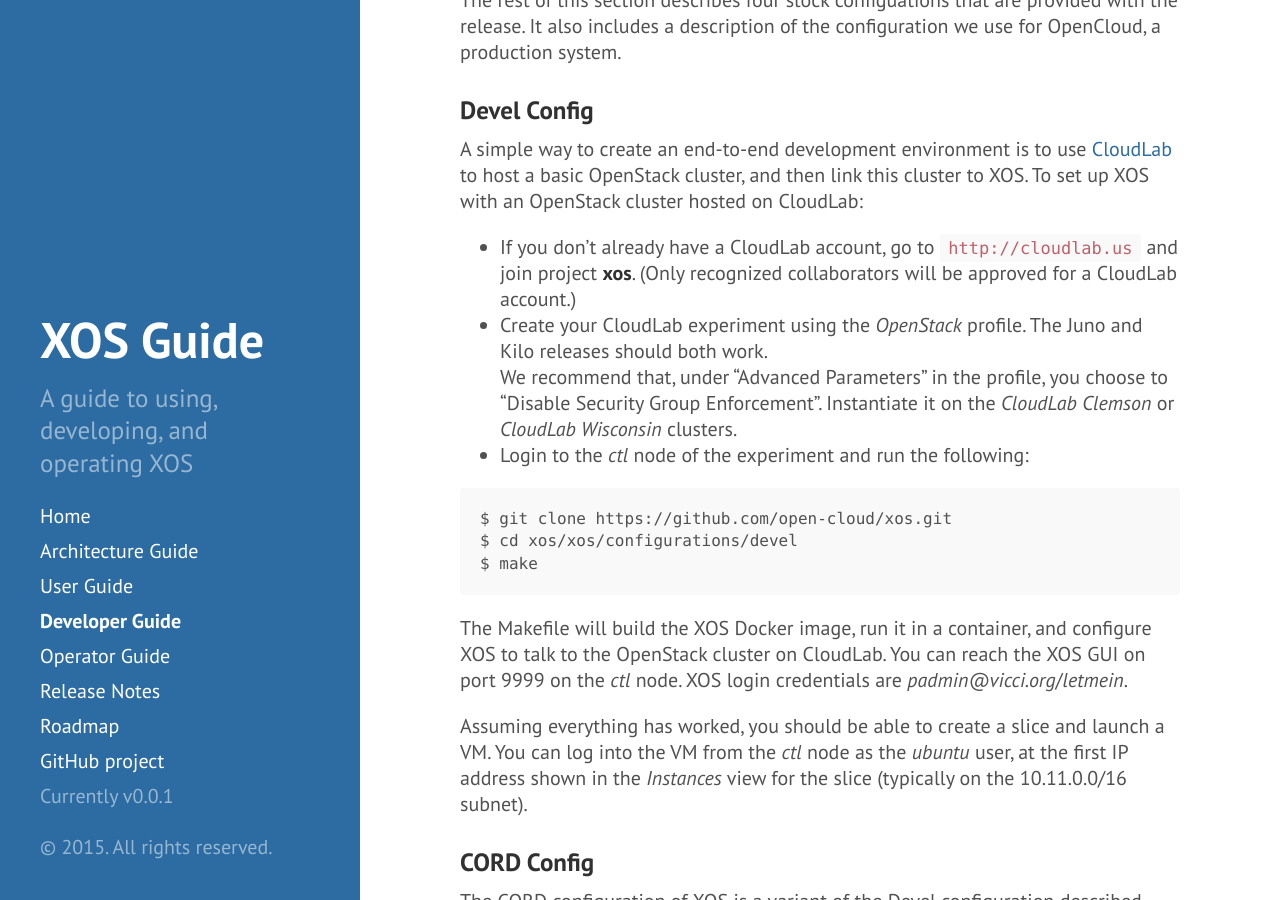
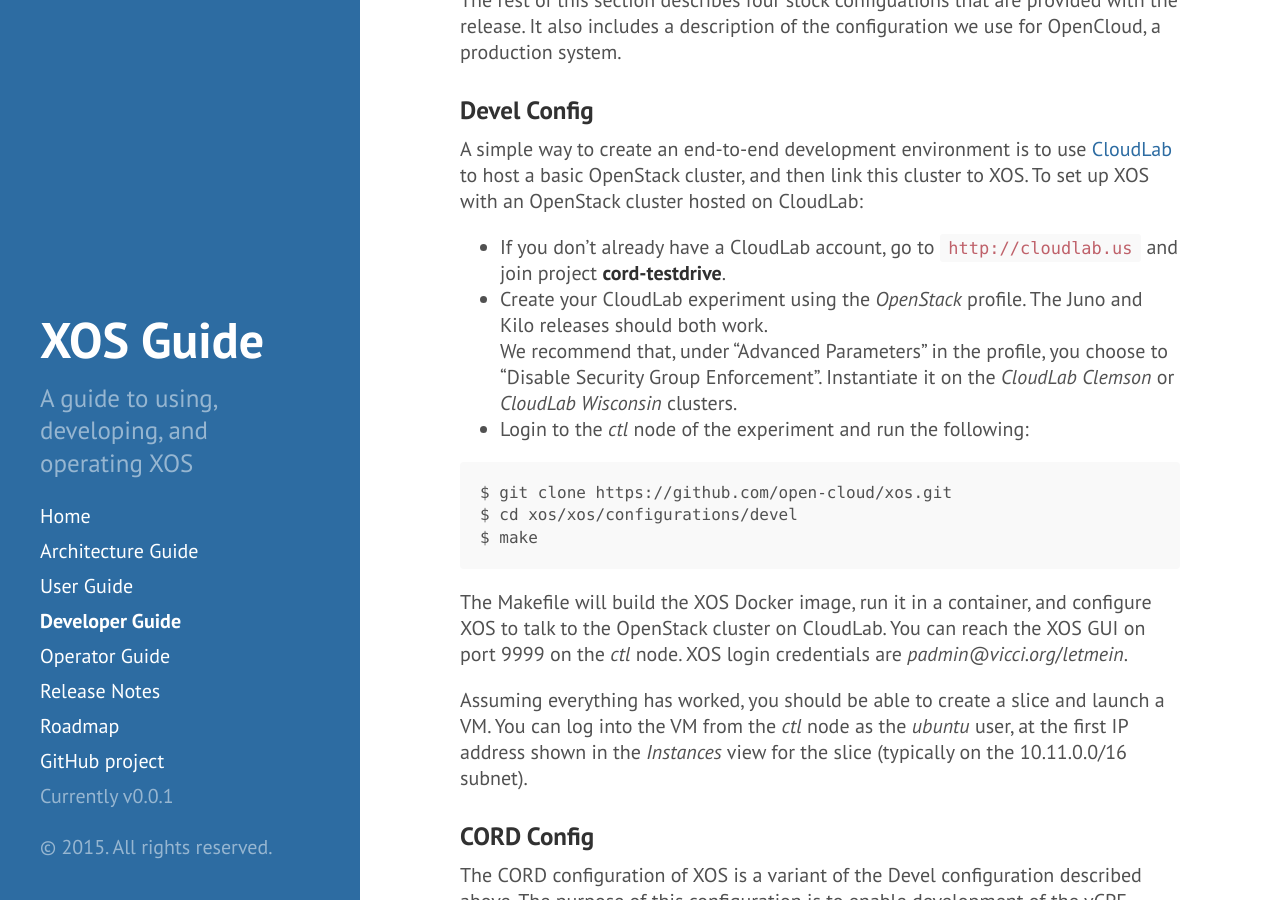
Before and after one commit to open-cloud/open-cloud.github.io.old, a Jekyll site: the page built from 2_developer.md, in a window 1280 px wide and 900 px high, scrolled down 1369 px. Built offline with Jekyll 4.4.1, drawn with Linux system fonts in a browser that asks for light colours; Markdown is read by kramdown in place of the engine named in the settings.

Commit message:
Change CloudLab project: 'xos' -> 'cord-testdrive'

```diff
--- a/2_developer.md
+++ b/2_developer.md
@@ -73,8 +73,7 @@
 [CloudLab](https://www.cloudlab.us/) to host a basic OpenStack
 cluster, and then link this cluster to XOS. To set up XOS with an OpenStack cluster hosted on CloudLab:
 
-* If you don't already have a CloudLab account, go to `http://cloudlab.us` and join project **xos**.
-(Only recognized collaborators will be approved for a CloudLab account.)
+* If you don't already have a CloudLab account, go to `http://cloudlab.us` and join project **cord-testdrive**.
 * Create your CloudLab experiment using the *OpenStack* profile.  The Juno and Kilo releases should both work.
 We recommend that, under "Advanced Parameters" in the profile, you choose to "Disable Security Group Enforcement".  Instantiate it on the *CloudLab Clemson* or *CloudLab Wisconsin* clusters.
 * Login to the *ctl* node of the experiment and run the following:
```
